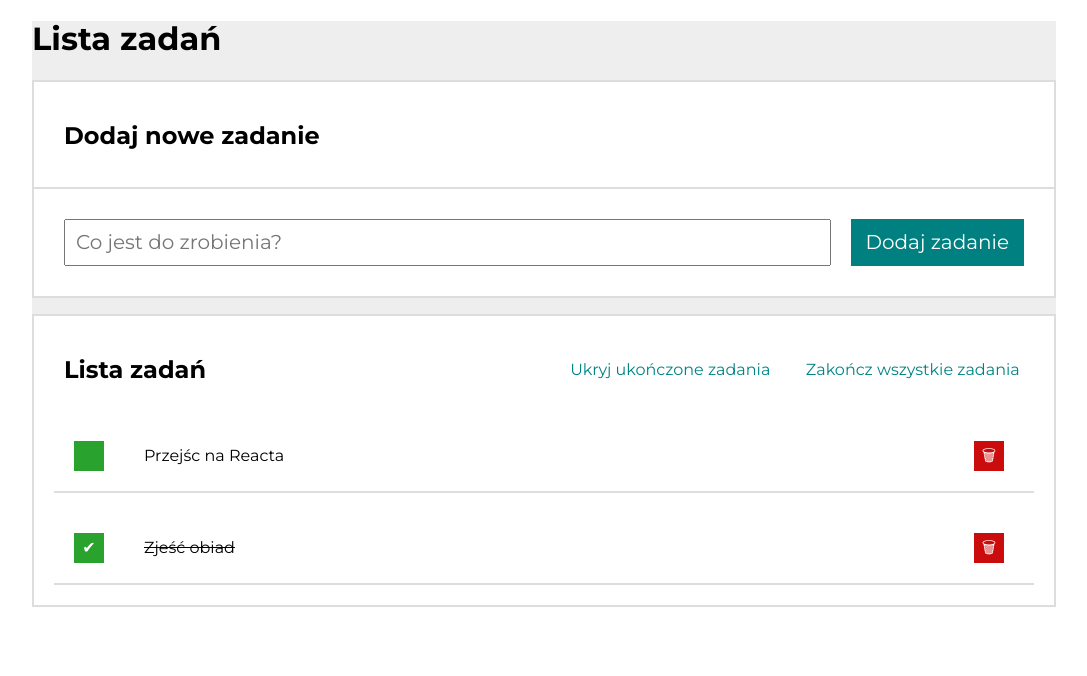
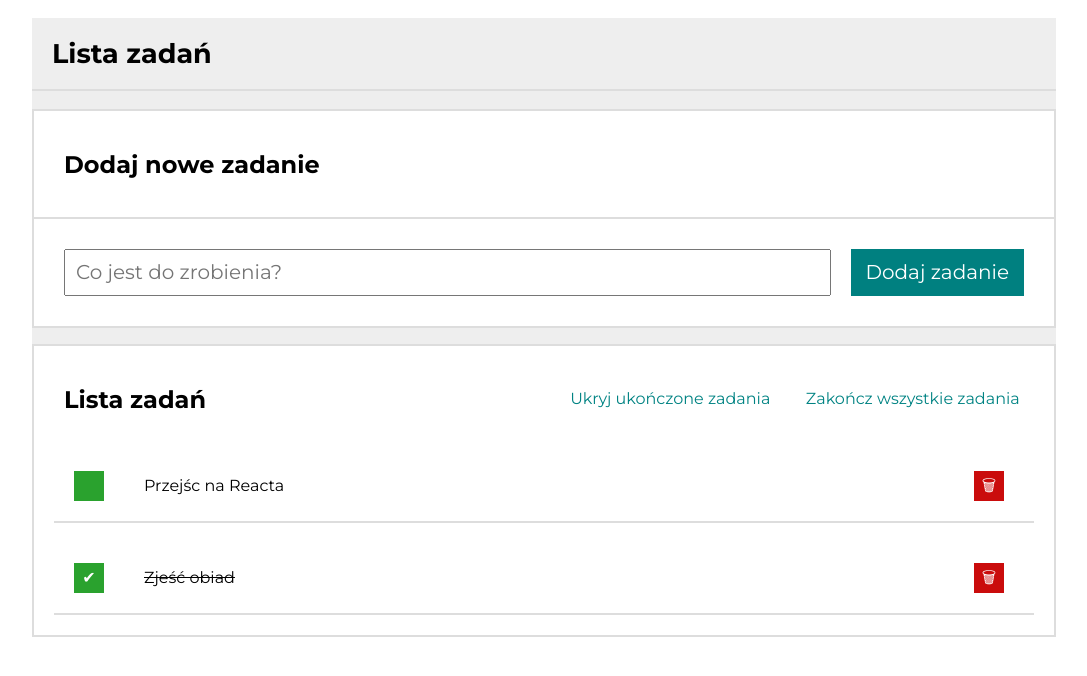
Before and after one commit to Mr-SuSeL/todos-list-react, a React (Create React App) app: page / in a window 1280 px wide. Shown: the top 676 px of the page, without its empty margins (96-1183 px from the left). Built offline with nearby package versions, Linux system fonts and the light colour scheme.

Commit message:
task list without interactions yet

```diff
--- a/src/App.js
+++ b/src/App.js
@@ -1,8 +1,10 @@
 import React from 'react';
-import Form from './Form';
-import Tasks from './Tasks';
-import Buttons from './Buttons';
-import Section from './Section';
+import Form from "./Form";
+import Tasks from "./Tasks";
+import Buttons from "./Buttons";
+import Section from "./Section";
+import Header from "./Header";
+import Container from "./Container";
 
 const tasks = [
   {id: 1, content: "Przejśc na Reacta", done: false},
@@ -14,10 +16,8 @@ const hideDoneTasks = false;
 function App() {
   return (
 
-<main className="body__container">
-    <header>
-        <h1 className="header__heading">Lista zadań</h1>
-    </header>
+<Container>
+    <Header title="Lista zadań" />
     <Section title="Dodaj nowe zadanie" body={ <Form />} />
 
     <Section
@@ -25,7 +25,7 @@ function App() {
     body={<Tasks tasks={tasks} hideDoneTasks={hideDoneTasks} />}
     extraHeaderContent={<Buttons tasks={tasks} hideDoneTasks={hideDoneTasks} />}
     />
-    </main>
+    </Container>
   );
 }
 
--- a/src/Buttons/index.js
+++ b/src/Buttons/index.js
@@ -1,6 +1,7 @@
 import "./style.css";
+
 const Buttons = (props) => {
-    if(props.tasks.length === 0) {
+    if (props.tasks.length === 0) {
         return null;
     }
 
@@ -13,8 +14,8 @@ const Buttons = (props) => {
             </button>
             <button
                 className="js-buttonFinishAll section__heading__finishButton"
-            disabled={props.tasks.every(({ done }) => done )}
-       //className={`js-buttonFinishAll section__heading__finishButton ${props.tasks.every(({ done }) => done) ? " disabled" : ""}`}
+                disabled={props.tasks.every(({ done }) => done)}
+
             >
                 Zakończ wszystkie zadania
             </button>
--- /dev/null
+++ b/src/Container/index.js
@@ -0,0 +1,9 @@
+import "./style.css";
+
+const Container = ({ children }) => (
+    <main className="body__container">
+        {children}
+    </main>
+);
+
+export default Container;
--- /dev/null
+++ b/src/Container/style.css
@@ -0,0 +1,5 @@
+.body__container {
+    background-color: #eee;
+    max-width: 80%;
+    margin: 0 auto;
+}
--- /dev/null
+++ b/src/Header/index.js
@@ -0,0 +1,10 @@
+
+import "./style.css";
+
+const Header = ({ title }) => (
+<header>
+<h1 className="header__heading">{title}</h1>
+</header>
+);
+
+export default Header;
--- /dev/null
+++ b/src/Header/style.css
@@ -0,0 +1,7 @@
+
+.header__heading {
+    font-size: 27px;
+    padding: 20px 0 20px 20px;
+    border-bottom: 2px solid #ddd;
+
+}
--- a/src/Tasks/index.js
+++ b/src/Tasks/index.js
@@ -1,12 +1,12 @@
 import "./style.css";
 
-const Tasks = (props) => (
+const Tasks = ({ tasks, hideDoneTasks }) => (
 
   <ul className="tasks">
-    {props.tasks.map(task => (
+    {tasks.map(task => (
       <li
       className={`
-      "list__item${task.done ? " list__item--done" : ""} list__item${task.done && props.hideDoneTasks ? " list__item--done taskList--hidden" : ""}
+      "list__item${task.done ? " list__item--done" : ""} list__item${task.done && hideDoneTasks ? " list__item--done taskList--hidden" : ""}
       `}
       >
       <button className = "js-done grid__item grid__item--left">
```
Lines whose indentation alone changed are shown as unchanged.
